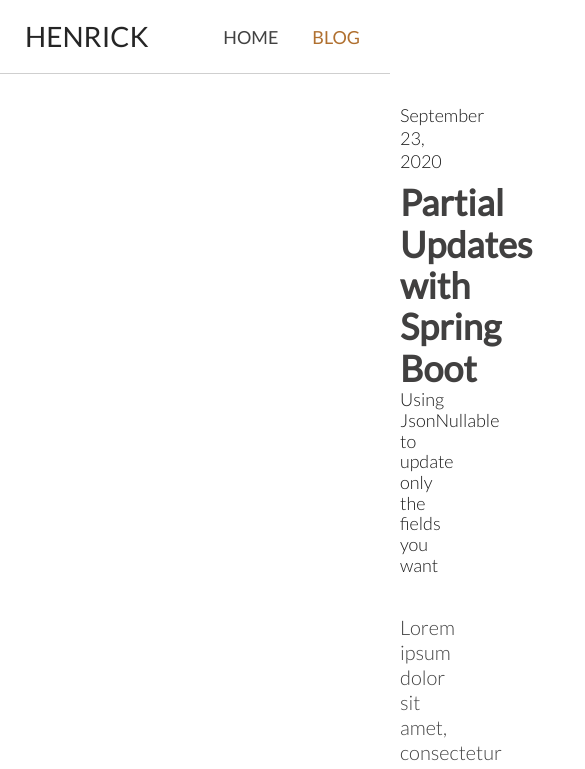
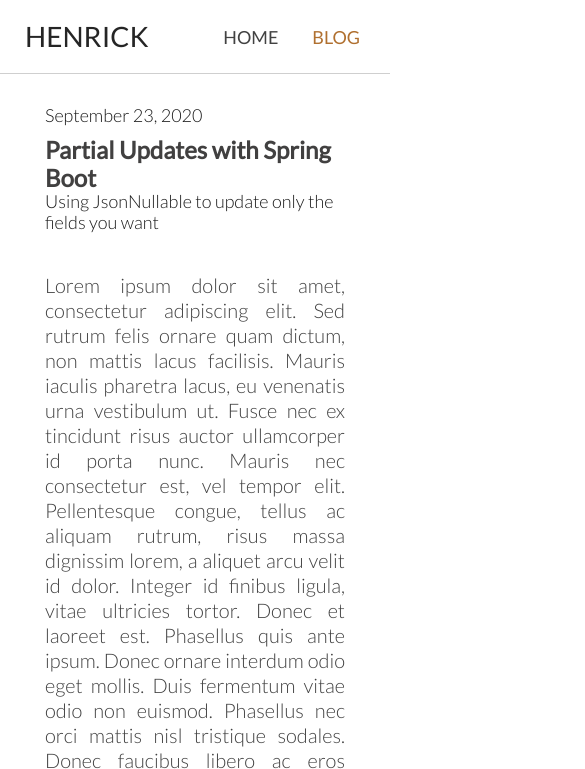
Before and after one commit to hkakutalua/static-portfolio-and-blog, a plain HTML site: page blog-post.html in a window 390 px wide. Shown: the top 769 px of the page, 585 px wide, since content can reach past the window. Drawn offline with Linux system fonts and the light colour scheme.

Commit message:
Add responsiveness to blog post page

```diff
--- a/blog-post.html
+++ b/blog-post.html
@@ -1,6 +1,7 @@
 <!DOCTYPE html>
 <html>
     <head>
+        <meta name="viewport" content="width=device-width, initial-scale=1.0">
         <title>Partial Updates with Spring Boot</title>
         <link rel="stylesheet" type="text/css" href="https://fonts.googleapis.com/css2?family=Lato:ital,wght@0,100;0,200;0,300;0,400;1,300&display=swap">
         <link rel="stylesheet" type="text/css" href="vendors/css/normalize.css">
--- a/resources/css/blog-post.css
+++ b/resources/css/blog-post.css
@@ -1,6 +1,6 @@
 article {
     padding: 10px 0;
-    margin: 0 400px;
+    margin: 0 25%;
     margin-bottom: 100px;
 }
 
@@ -23,3 +23,33 @@ article figure {
     text-align: center;
     margin-bottom: 10px;
 }
+
+/* Big tablets to 1200px */
+@media only screen and (max-width: 1200px) {
+    article {
+        margin: 0 250px;
+    }
+}
+
+/* Small tablets to big tablets */
+@media only screen and (max-width: 1023px) {
+    article {
+        margin: 0 20%;
+    }
+}
+
+/* Small phones to small tablets tablets */
+@media only screen and (max-width: 767px) {
+    article {
+        margin-left: 45px;
+        margin-right: 45px;
+    }
+
+    article h1 {
+        font-size: 120%;
+        color: #414040;
+    }
+}
+
+/* Small phones */
+@media only screen and (max-width: 480px) {}
```
Also changed, not shown: 1 other file.
